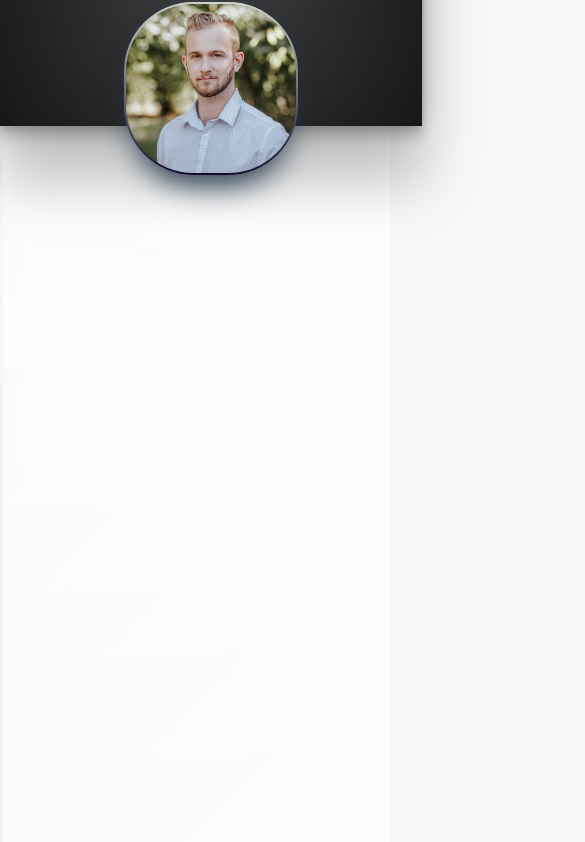
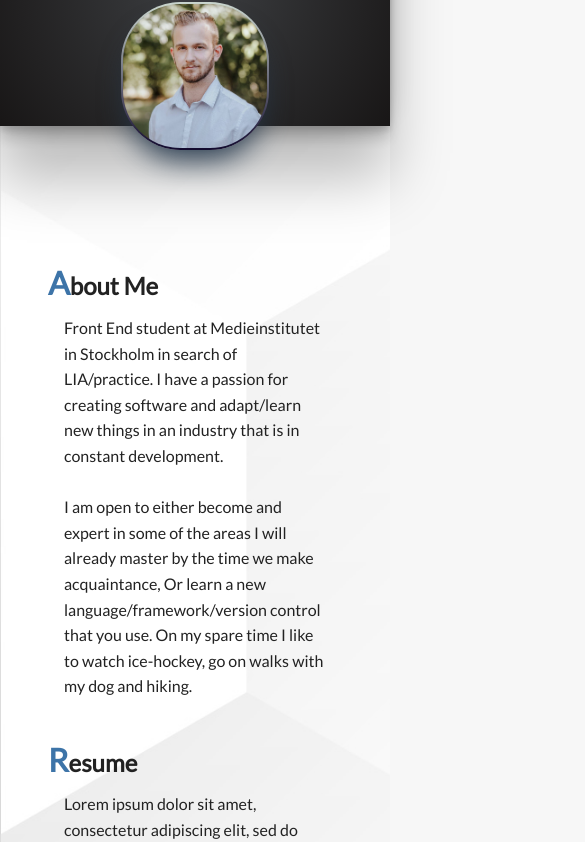
Before and after one commit to existenztim/Website-as-a-CV, a website built with Parcel: page index.html in a window 390 px wide. Shown: the part 158-1000 px from the top of the page, 585 px wide, since content can reach past the window. Built offline with nearby package versions, Linux system fonts and the light colour scheme.

Commit message:
:lipstick: Added smooth scroll behaviour, + testing out small screen media query.

```diff
--- a/css/style.css
+++ b/css/style.css
@@ -4,7 +4,6 @@
    ========================================================================== */
 
    :root {
-    --blue:  #041e42;
     --blue:  #3d74a8;
     --white: #f7f7f7;
     --gray:  #3d3f42;
@@ -21,6 +20,7 @@ html {
     box-sizing: inherit;
     margin: 0;
     padding: 0;
+    scroll-behavior: smooth;
 }
 
 body {
@@ -34,7 +34,6 @@ body {
 .page-container {
     display: grid;
     grid-template-columns: 0.8fr 1fr 1fr 0.8fr;
-    grid-template-rows: 0.5fr 0.5fr 1fr 0.3fr;
     gap: 0px 0px;
     grid-template-areas:
       "header header header header"
@@ -46,23 +45,30 @@ body {
     background-size: cover;
 }
 
-
-.aside-start {
-    grid-area: aside-start;
-    background-color: var(--gray);
+article {
+    padding: 1rem;
 }
 
-.occupation {
-    grid-area: occupation;
+article p{
+    padding: 1rem;
 }
 
-.occupation img {
-    width: 200px;
-    height: 100px;
+article ul{
+    list-style: none;
 }
-.footer {
-    grid-area: footer;
-    background-color: #f7f7f7;
+h2::first-letter {
+    color: var(--blue);
+    font-size: 2rem;
+}
+
+.hidden-content {
+    display: none; /*To make outline look good*/
+}
+
+table {
+    border: 5px solid;
+    padding: 0.5rem;
+    border-radius: 2rem;
 }
 
 /* ==========================================================================
@@ -70,6 +76,9 @@ body {
    ========================================================================== */
 .header {
     grid-area: header;
+    position: sticky;
+    top: 0;
+    width: 100%;
 }
 
 .logo-container {
@@ -88,8 +97,8 @@ body {
 }
 
 .portrait-container {
-	height: calc(150px + 6vw);
-	width: calc(150px + 6vw);
+    height: calc(125px + 6vw);
+    width: calc(125px + 6vw);
     border: calc(2px + 0.2vw) solid transparent;
     background-origin: border-box;
     background-clip: content-box, border-box;
@@ -140,11 +149,15 @@ color: var(--blue);
     grid-area: introduction;
     padding: 2rem;
     padding-block-start: 8rem;
-    max-width: 700px;
+    max-width: calc(100% - 200px); /*Full size - image size of 200px*/
 }
 /* ==========================================================================
    Aside inline start (left column)
    ========================================================================== */
+.aside-start {
+    grid-area: aside-start;
+    background-color: var(--gray);
+}
 
 .personal-info {
     border: 2px solid var(--blue);
@@ -173,6 +186,15 @@ color: var(--blue);
 /* ==========================================================================
    Occupation (might rename to experience)
    ========================================================================== */
+.occupation {
+    grid-area: occupation;
+}
+
+.occupation img {
+    width: 200px;
+    height: 100px;
+}
+
 .flex-container {
     display: flex;
     align-items: center;
@@ -181,10 +203,11 @@ color: var(--blue);
 
 .bold-paragraph {
     font-weight: bold;
+    font-size: 1.5rem;
 }
 
 .bold-paragraph::before {
-    content: '\f075'; /*Content code for phone*/
+    content: "\f054";/*Content code for phone*/
     font: var(--fa-font-solid);
 }
 /* ==========================================================================
@@ -200,15 +223,23 @@ color: var(--blue);
 }
 
 tr:nth-child(odd) {
-    background-color: #636363;
+    background-color: #918f8f;
 }
 
 /* ==========================================================================
    Footer
    ========================================================================== */
+.footer {
+    grid-area: footer;
+    height: 5rem;
+}
+
+
 .contact-me {
     text-align: center;
+    background-color: var(--white);
     width: 100%;
+    height: 5rem;
     padding: 10px;
     bottom: 0;
     border-top: 1px solid var(--black);
@@ -225,3 +256,34 @@ tr:nth-child(odd) {
 a:link, a:visited, a:active {
     color: var(--blue);
 }
+/* ==========================================================================
+   Media queries
+   ========================================================================== */
+@media only screen and (max-width: 600px) {
+
+    .page-container {
+        display: grid;
+        grid-template-columns: 1fr;
+        gap: 0px 0px;
+        grid-template-areas:
+          "header "
+          "introduction"
+          "occupation"
+          "footer  ";
+        background-color: var(--white);
+        background-image: url(/img/hexagon.jpg);
+        background-size: cover;
+    }
+    .aside-start, .aside-end {
+       display: none;
+    }
+    .flex-container {
+       flex-direction: column;
+    }
+
+    .introduction {
+        padding: 2rem;
+        padding-block-start: 8rem;
+        max-width: 100%;
+    }
+  }
```
Lines whose indentation alone changed are shown as unchanged.
